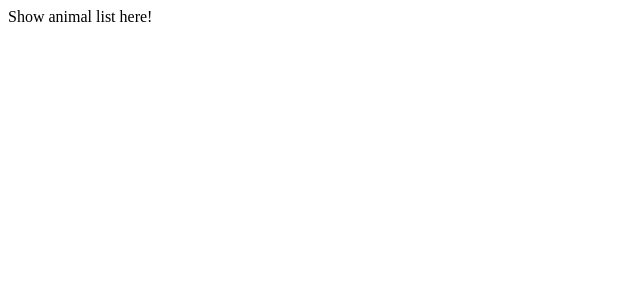
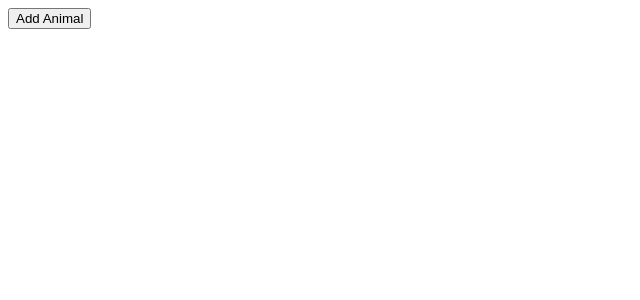
Before and after one commit to Spawn9986/animals, a React (Create React App) app: page / in a window 1280 px wide. Shown: the top 300 px of the page, without its empty margins (0-640 px from the left). Built offline with nearby package versions, Linux system fonts and the light colour scheme.

Commit message:
added an array of animals and a getRandomAnimal function to generate new animal each time the user clicks the button

```diff
--- a/src/App.js
+++ b/src/App.js
@@ -1,5 +1,25 @@
+import { useState } from 'react';
+
+function getRandomAnimal() {
+    const animals = ['bird', 'cat', 'cow', 'dog', 'gator', 'horse'];
+
+    return animals[Math.floor(Math.random() * animals.length)]
+}
+
 function App() {
-    return <div>Show animal list here!</div>
+    const [animals, setAnimals] = useState([]);
+
+    //Add event handler that will run reference the entire handleClick function and call/invoke the function "in the future" anytime the user clicks the button below
+    const handleClick = () => {
+        setAnimals([...animals, getRandomAnimal()]);
+    };
+
+    return <div>
+        {/*pass the handleClick function as a prop to button*/}
+        <button onClick={handleClick}>Add Animal</button>
+        <div>{animals}</div>
+
+    </div>
 }
 
 export default App;
```
